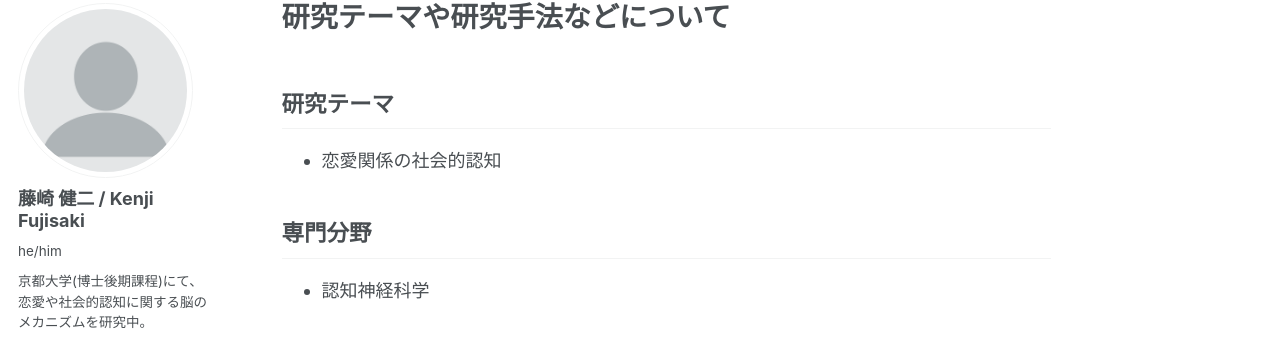
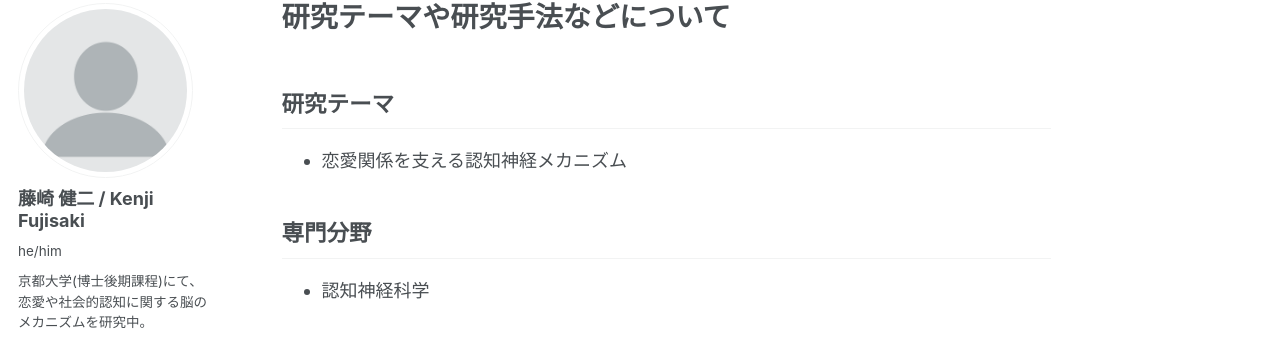
Before and after one commit to kenjifujisaki-research/kenjifujisaki-research.github.io, a Jekyll site: the page built from _pages/research.md, in a window 1280 px wide and 900 px high. Shown: the part 96-437 px from the top of the window. Built offline with Jekyll 4.4.1, drawn with Linux system fonts in a browser that asks for light colours; some web fonts are replaced.

Commit message:
Update research.md

```diff
--- a/_pages/research.md
+++ b/_pages/research.md
@@ -6,7 +6,7 @@ author_profile: true
 
 ## 研究テーマ
 
-- 恋愛関係の社会的認知
+- 恋愛関係を支える認知神経メカニズム
 
 ## 専門分野
 
```
